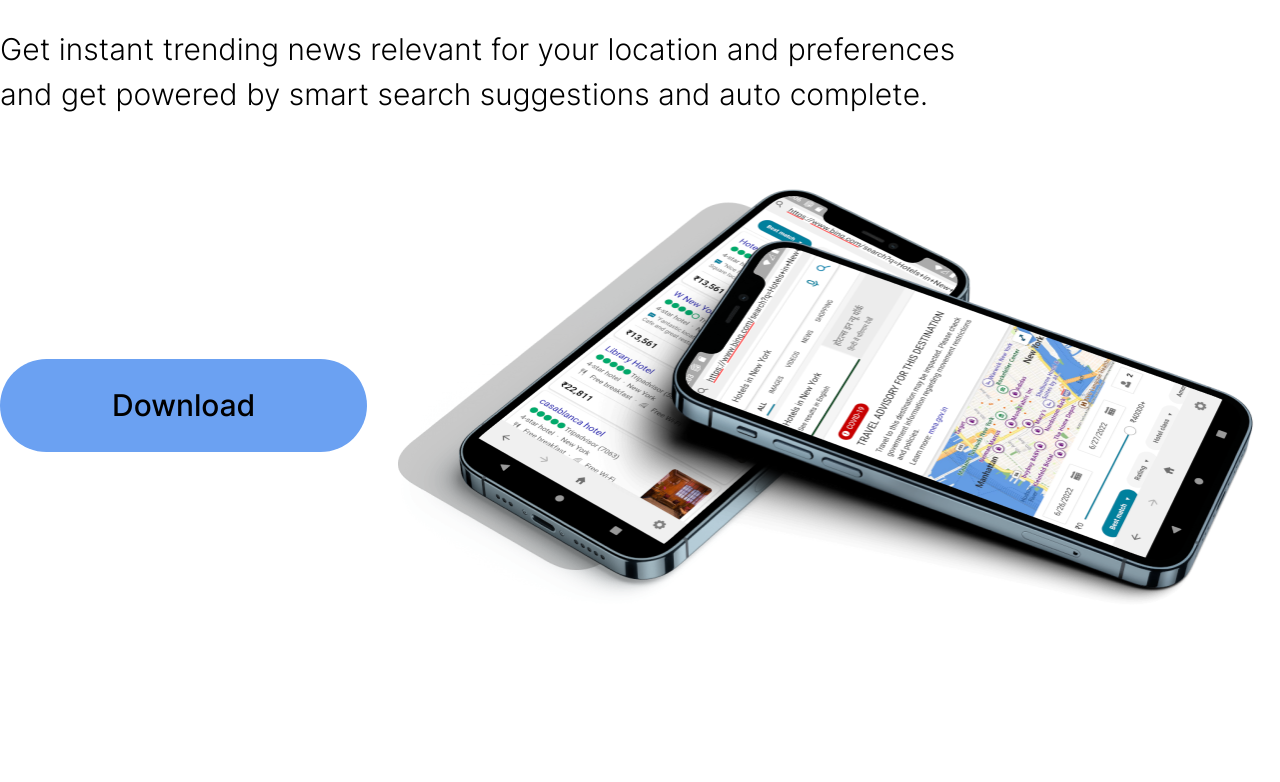
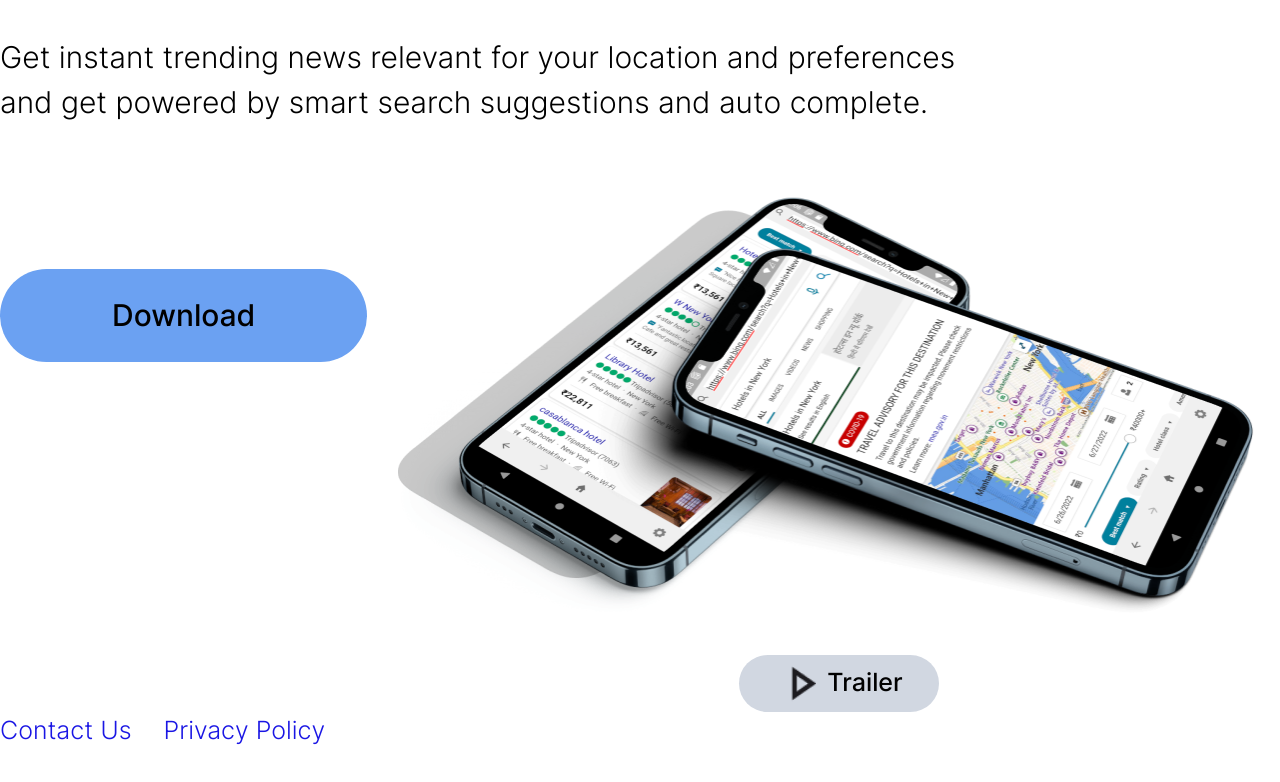
Before and after one commit to tzztson/mobitech-landing, a React (Create React App) app: page / in a window 1280 px wide. Shown: the part 446-1228 px from the top of the page. Built offline with nearby package versions, Linux system fonts and the light colour scheme.

Commit message:
comp: complete lightbrowser

```diff
--- a/src/pages/lightbrowser.jsx
+++ b/src/pages/lightbrowser.jsx
@@ -5,7 +5,7 @@ const LightBrowswer = () => {
                 <img src={require('../assets/imgs/search.png')} className="w-[60px] h-[60px]" />
                 <p className='text-[35px] font-[inter] font-bold'>Light Browser</p>
             </div>
-            <div className='flex flex-col container mx-auto'>
+            <div className='flex flex-col container mx-auto my-12'>
                 <p className='font-bold text-[80px]'>Light Browser</p>
                 <a className='my-[25px] underline text-[#1A16E4] text-[25px] active:text-red-800 hover:text-red-700' href='https://mobitech.io/' target='_blank' >Mobitech.io</a>
                 <div className='flex flex-col gap-8 my-12'>
@@ -14,12 +14,21 @@ const LightBrowswer = () => {
                         Get instant trending news relevant for your location and preferences <br /> and get powered by smart search suggestions and auto complete.
                     </p>
                 </div>
-                <div className='flex justify-between items-center'>
-                    <button className='bg-[#6BA1F2] rounded-[50px] px-28 py-6 font-[inter] text-[30px] font-medium'>Download</button>
-                    <img src={require('../assets/imgs/iphone.png')} className='w-[882px] h-[482px]' />
+                <div className='flex justify-between items-start'>
+                    <button className='mt-24 bg-[#6BA1F2] rounded-[50px] px-28 py-6 font-[inter] text-[30px] font-medium'>Download</button>
+                    <div className='flex flex-col items-center'>
+                        <img src={require('../assets/imgs/iphone.png')} className='w-[882px] h-[482px]' />
+                        <div className='flex justify-center items-center bg-[#0B2D6130] rounded-[50px] w-[200px]'>
+                            <img src={require('../assets/imgs/play_arrow.png')} alt='play_arrow' className='w-[52px] h-[57px]' />
+                            <p className='text-[25px] font-medium font-[inter]'>Trailer</p>
+                        </div>
+                    </div>
+                </div>
+                <div className='flex gap-8'>
+                    <a href='' className='text-[#1A16E4] text-[25px] font-light font-[inter]'>Contact Us</a>
+                    <a href='' className='text-[#1A16E4] text-[25px] font-light font-[inter]'>Privacy Policy</a>
                 </div>
             </div>
-            <div className='h-96'></div>
         </div>
     )
 }
```
Also changed, not shown: src/assets/imgs/play_arrow.png (added).
